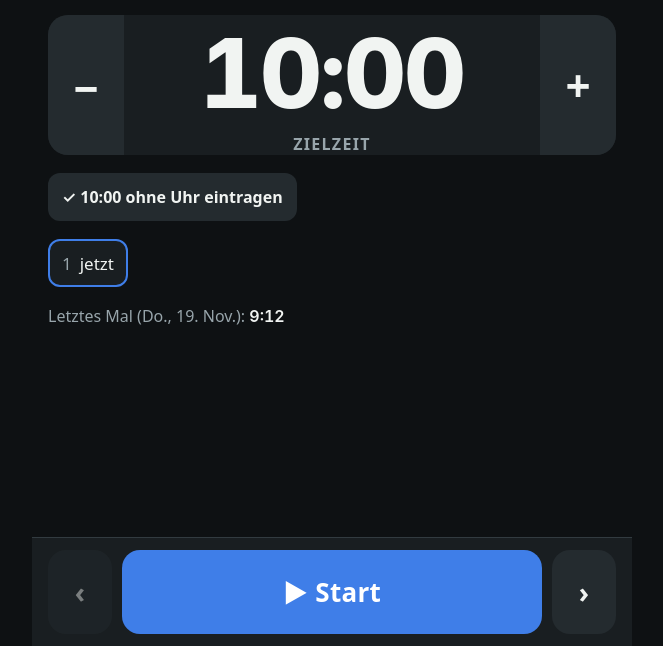
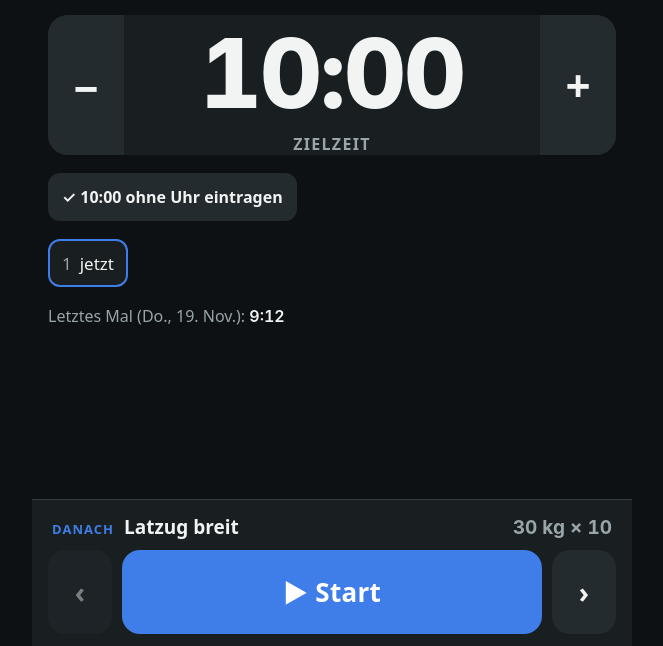
Before and after one commit to armreu-web/GymTracker-AR, a plain HTML site: page index.html in a window 1280 px wide. Both pictures are taken after a click on the button "▶ Training starten". Shown: the part 154-800 px from the top of the page, without its empty margins (308-971 px from the left). Drawn offline with Linux system fonts and the light colour scheme.

Commit message:
Letzter Satz: nächste Übung schon unten anzeigen
Über dem Satz-Button steht beim letzten Satz „Danach: Übung · Gewicht × Wdh.“,
damit man rechtzeitig zum nächsten Gerät kann. Gilt für Generator und Pläne.
Version 0.6.1.

Co-Authored-By: Claude Opus 5.5 <noreply@anthropic.com>
Claude-Session: https://claude.ai/code/session_01QhW3ng6fRJBU3QRKsABMhT

```diff
--- a/app.js
+++ b/app.js
@@ -1,7 +1,7 @@
 (function(){
 'use strict';
 const KEY='gymtracker.v1';
-const VERSION='0.6.0';
+const VERSION='0.6.1';
 const GEN=window.GTGen;
 
 /* ---------------- state ---------------- */
@@ -350,12 +350,22 @@ function vWorkout(){
     <p class="last">${l?'Letztes Mal ('+esc(dfmt(l.date))+'): <b class="num">'+esc(setsLine(it.ex,l.sets))+'</b>':'Noch keine Vorwerte'}</p>
   </main>
   <footer class="dock pad">
+    ${upNext(it,idx,n)}
     <button class="btn icon" data-a="prev" aria-label="Vorherige Übung" ${a.cur===0?'disabled':''}>‹</button>
     ${mainBtn}
     <button class="btn icon" data-a="next" aria-label="Nächste Übung" ${a.cur>=a.ex.length-1?'disabled':''}>›</button>
   </footer>`;
 }
 
+// Beim letzten Satz schon die nächste Übung zeigen, damit man rechtzeitig zum Gerät kann
+function upNext(it,idx,n){
+  if(it.skipped||idx!==n-1) return '';
+  const a=A(); let ni=-1;
+  for(let k=1;k<a.ex.length;k++){ const i=(a.cur+k)%a.ex.length; if(!itemDone(a.ex[i])){ ni=i; break; } }
+  if(ni<0) return `<div class="upnext"><span class="lbl">Danach</span><b>Fertig, nur noch speichern 💪</b></div>`;
+  const nt=nextText(ni);
+  return `<div class="upnext"><span class="lbl">Danach</span><b>${esc(nt.name)}</b><span class="num">${esc(nt.val)}</span></div>`;
+}
 function vPlans(){
   const act=S.plans.filter(p=>!p.archived), arc=S.plans.filter(p=>p.archived);
   const card=p=>`<button class="card" data-a="edit-plan" data-id="${esc(p.id)}"><div class="row"><b>${esc(p.name)}</b><span class="muted">›</span></div><span class="note">${p.items.length} Übungen · ${esc(p.items.map(i=>EX(i.ex).name).join(', '))}</span></button>`;
--- a/style.css
+++ b/style.css
@@ -172,3 +172,7 @@ select.inp{appearance:none;-webkit-appearance:none}
 .howbox{background:var(--surface);border:1px solid var(--line);border-radius:12px;padding:0 14px;margin-top:4px}
 .howbox summary{min-height:48px;display:flex;align-items:center;font-weight:600;color:var(--warn)}
 .howbox p{margin:0 0 12px;font-size:16px;line-height:1.4}
+.upnext{grid-column:1/-1;display:flex;align-items:baseline;gap:10px;min-width:0;padding:2px 4px 0}
+.upnext .lbl{flex:none;color:var(--accent)}
+.upnext b{font-size:19px;font-weight:700;white-space:nowrap;overflow:hidden;text-overflow:ellipsis;min-width:0}
+.upnext .num{margin-left:auto;flex:none;font-size:19px;color:var(--muted);font-weight:700}
--- a/sw.js
+++ b/sw.js
@@ -1,5 +1,5 @@
 // Offline-Cache: App-Shell cache-first, bei neuer Version wird CACHE hochgezählt.
-const CACHE='gymtracker-v0.6.0';
+const CACHE='gymtracker-v0.6.1';
 const FILES=['./','index.html','style.css','app.js','seed.js','strava.js','generator.js','manifest.webmanifest','icons/icon-180.png','icons/icon-192.png','icons/icon-512.png'];
 self.addEventListener('install',e=>{ e.waitUntil(caches.open(CACHE).then(c=>c.addAll(FILES)).then(()=>self.skipWaiting())); });
 self.addEventListener('activate',e=>{ e.waitUntil(caches.keys().then(ks=>Promise.all(ks.filter(k=>k!==CACHE).map(k=>caches.delete(k)))).then(()=>self.clients.claim())); });
```
Also changed, not shown: 1 other file.
